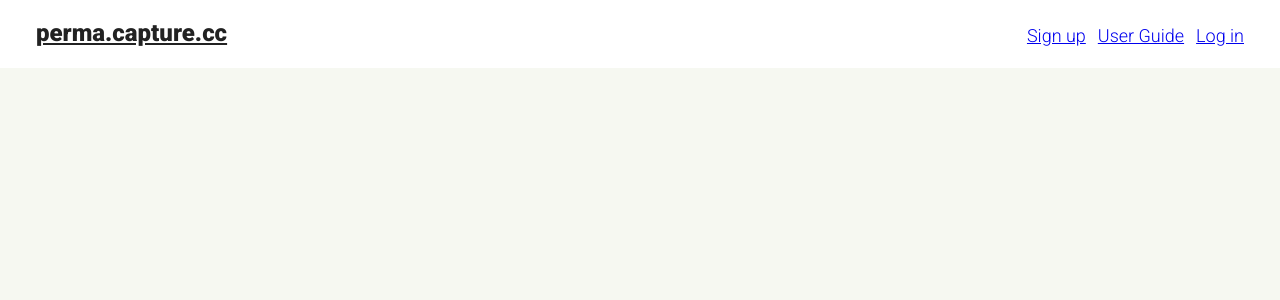
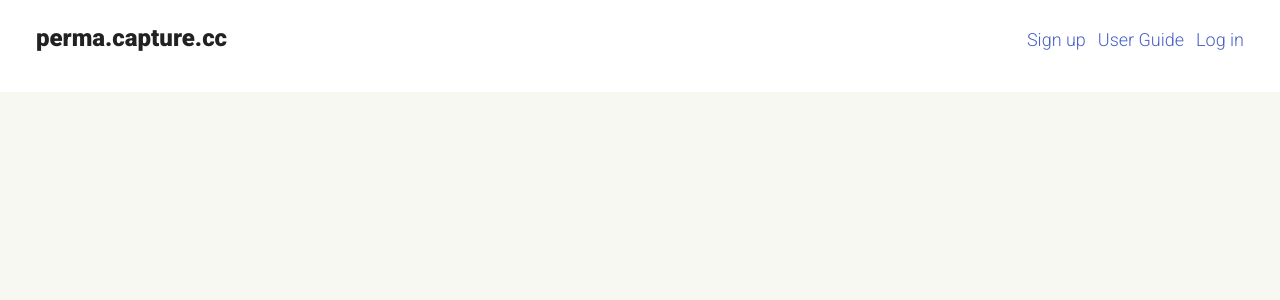
Before and after one commit to harvard-lil/perma-capture, a Vue app in the folder web/frontend/: page / in a window 1280 px wide. Shown: the top 300 px of the page. Built offline with nearby package versions, Linux system fonts and the light colour scheme.

Commit message:
Add CSS frameworks referenced in existing styles

```diff
--- a/web/frontend/package.json
+++ b/web/frontend/package.json
@@ -8,7 +8,9 @@
   },
   "dependencies": {
     "@fontsource/roboto": "^4.2.1",
+    "bulma": "^0.9.2",
     "normalize.css": "^8.0.1",
+    "skeleton-css": "^2.0.4",
     "vue": "^3.0.5",
     "vuex": "^4.0.0"
   },
--- a/web/frontend/src/App.vue
+++ b/web/frontend/src/App.vue
@@ -16,6 +16,8 @@ export default defineComponent({
 
 <style>
 @import 'normalize.css';
+@import 'skeleton-css/css/skeleton.css';
+@import 'bulma/css/bulma.css';
 @import '@fontsource/roboto/300.css';
 @import '@fontsource/roboto/400.css';
 @import '@fontsource/roboto/900.css';
```
Also changed, not shown: 1 other file (tests, documents, lock files or other folders).
